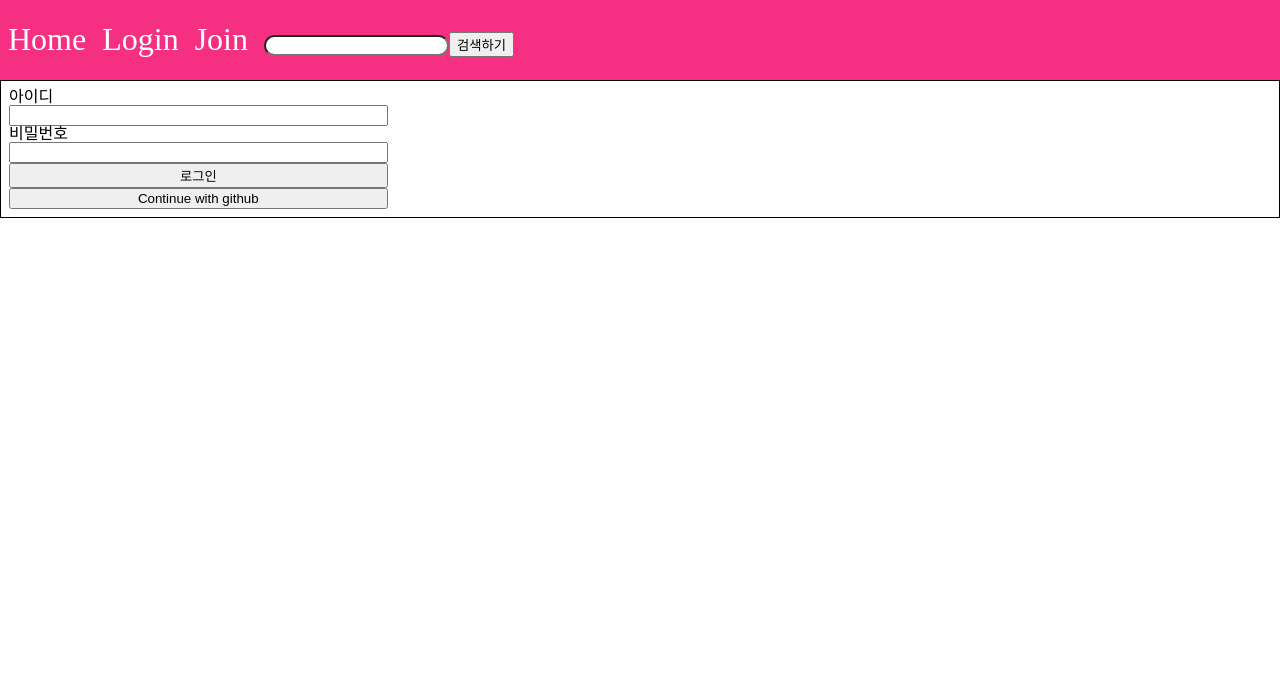
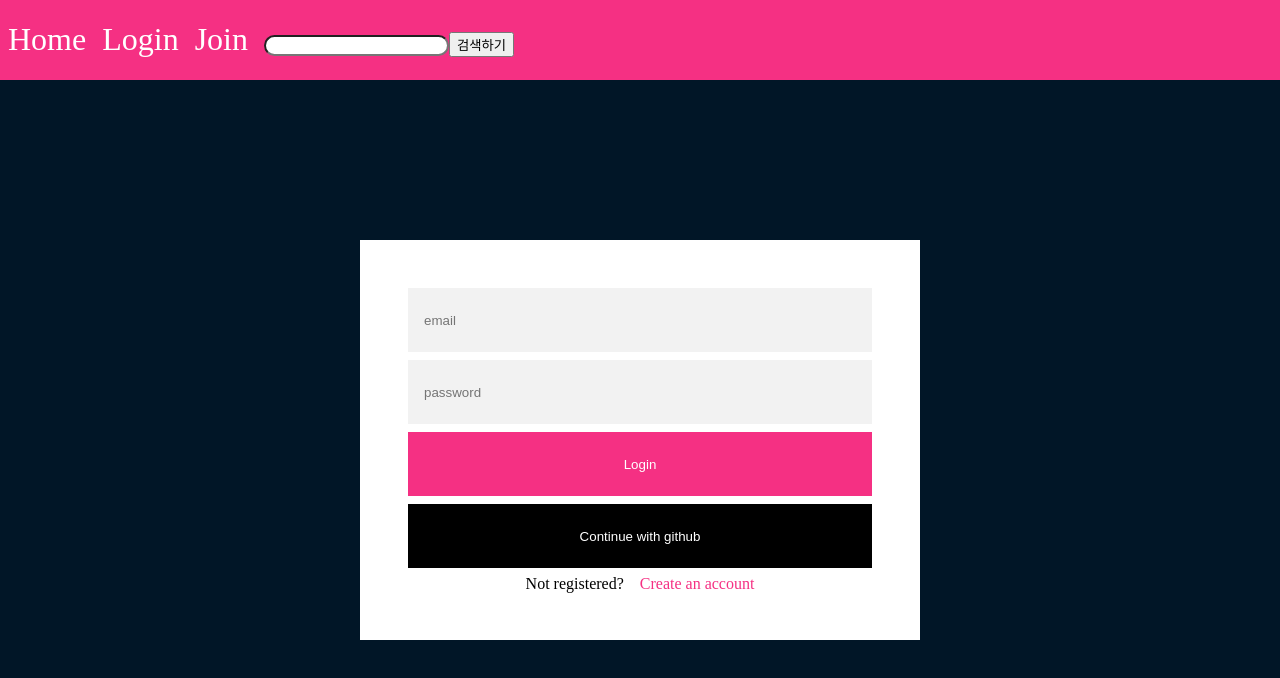
Before and after one commit to dudwns0921/my-youtube_front, a React (Create React App) app: page /login in a window 1280 px wide. Shown: the top 678 px of the page. Built offline with nearby package versions, Linux system fonts and the light colour scheme.

Commit message:
Add style: Login and Join Page

```diff
--- a/src/App.js
+++ b/src/App.js
@@ -3,21 +3,27 @@ import { Outlet, useLocation } from 'react-router-dom'
 import styled from 'styled-components'
 import NavBar from './components/NavBar'
 
+const Container = styled.div`
+  display: grid;
+  height: 100vh;
+  grid-template-rows: 1fr 9fr;
+`
+
 const Content = styled.div`
-  border: 1px solid black;
   padding: 0.5rem;
   display: flex;
+  background-color: #011627;
 `
 
 function App() {
   const location = useLocation()
   return (
-    <div>
+    <Container>
       <NavBar />
       <Content>
         <Outlet key={location.key} />
       </Content>
-    </div>
+    </Container>
   )
 }
 
--- a/src/components/NavBar.js
+++ b/src/components/NavBar.js
@@ -9,7 +9,7 @@ import { remove } from '../redux/slicer/userDataSlice'
 
 const Container = styled.div`
   display: flex;
-  height: 5rem;
+  min-height: 5rem;
   align-items: center;
   background-color: var(--app-main-color);
   min-width: var(--app-min-width);
--- a/src/index.js
+++ b/src/index.js
@@ -23,7 +23,7 @@ import { Provider } from 'react-redux'
 import store from './redux/store'
 
 const GlobalStyles = createGlobalStyle`
-  *{
+  * {
     box-sizing: border-box;
   }
   :root {
--- a/src/pages/Join.js
+++ b/src/pages/Join.js
@@ -3,12 +3,46 @@ import styled from 'styled-components'
 import { joinUser } from '../axios/axios'
 import { useNavigate } from 'react-router-dom'
 
+const Container = styled.div`
+  display: flex;
+  width: 100%;
+  height: 100%;
+  justify-content: center;
+  align-items: center;
+`
 const StyledForm = styled.form`
   display: flex;
   flex-direction: column;
+  justify-content: space-between;
   width: 30%;
+  min-width: 35rem;
+  min-height: 30rem;
+  background-color: white;
+  padding: 3rem;
+  input {
+    padding: 1rem;
+    border: none;
+    background-color: #f2f2f2;
+    height: 4rem;
+    margin-bottom: 1rem;
+    &:focus {
+      outline: none;
+    }
+  }
+  button {
+    color: white;
+    border: none;
+    cursor: pointer;
+    height: 4rem;
+    background-color: var(--app-main-color);
+    &:disabled {
+      opacity: 0.2;
+    }
+  }
+  p {
+    margin-bottom: 1rem;
+  }
 `
-
 function Join() {
   const navigate = useNavigate()
   const [email, setEmail] = useState('')
@@ -40,38 +74,35 @@ function Join() {
     }
   }, [password, confirmPassword])
   return (
+    <Container>
       <StyledForm onSubmit={handleSubmit}>
-      <label htmlFor="id">이메일</label>
         <input
-        id="id"
           type="text"
+          placeholder="email"
           required
           onChange={(e) => {
             setEmail(e.target.value)
           }}
         />
-      <label htmlFor="username">닉네임</label>
         <input
-        id="username"
           type="text"
+          placeholder="username"
           required
           onChange={(e) => {
             setUsername(e.target.value)
           }}
         />
-      <label htmlFor="password">비밀번호</label>
         <input
-        id="password"
           type="password"
+          placeholder="password"
           required
           onChange={(e) => {
             setPassword(e.target.value)
           }}
         />
-      <label htmlFor="confirmPassword">비밀번호 획인</label>
         <input
-        id="confirmPassword"
           type="password"
+          placeholder="password confirm"
           required
           onChange={(e) => {
             setConfirmPassword(e.target.value)
@@ -83,9 +114,10 @@ function Join() {
           <p style={{ color: 'red' }}>비밀번호가 일치하지 않습니다.</p>
         )}
         <button disabled={isPasswordConfirmed ? false : true} type="submit">
-        회원가입
+          Join
         </button>
       </StyledForm>
+    </Container>
   )
 }
 
--- a/src/pages/Login.js
+++ b/src/pages/Login.js
@@ -2,7 +2,7 @@ import React, { useState } from 'react'
 import { useDispatch } from 'react-redux'
 import { login } from '../redux/slicer/isLoginSlice'
 import { insert } from '../redux/slicer/userDataSlice'
-import { useNavigate } from 'react-router-dom'
+import { useNavigate, Link } from 'react-router-dom'
 import styled from 'styled-components'
 import { loginUser } from '../axios/axios'
 import {
@@ -11,14 +11,61 @@ import {
   saveUserToCookie,
 } from '../utils/cookie'
 
+const Container = styled.div`
+  display: flex;
+  width: 100%;
+  height: 100%;
+  justify-content: center;
+  align-items: center;
+`
 const StyledForm = styled.form`
   display: flex;
   flex-direction: column;
+  justify-content: space-between;
+  padding: 3rem;
   width: 30%;
+  height: 50%;
+  min-width: 35rem;
+  min-height: 25rem;
+  background-color: white;
+  input {
+    padding: 1rem;
+    border: none;
+    background-color: #f2f2f2;
+    height: 4rem;
+    &:focus {
+      outline: none;
+    }
+  }
+  span {
+    display: flex;
+    justify-content: center;
+    a {
+      text-decoration: none;
+      color: var(--app-main-color);
+      margin-left: 1rem;
+    }
+  }
+`
+
+const BtnContainer = styled.div`
+  display: flex;
+  flex-direction: column;
   button {
+    color: white;
+    border: none;
+    cursor: pointer;
+    height: 4rem;
     a {
       text-decoration: none;
       color: black;
+    }
+    &:nth-child(1) {
+      background-color: var(--app-main-color);
+      margin-bottom: 0.5rem;
+    }
+    &:nth-child(2) {
+      background-color: black;
     }
   }
 `
@@ -56,28 +103,33 @@ function Login() {
     }
   }
   return (
+    <Container>
       <StyledForm onSubmit={handleSubmit}>
-      <label htmlFor="email">아이디</label>
         <input
-        id="email"
           type="text"
+          placeholder="email"
           onChange={(e) => {
             setId(e.target.value)
           }}
         />
-      <label htmlFor="password">비밀번호</label>
         <input
-        id="password"
           type="password"
+          placeholder="password"
           onChange={(e) => {
             setPassword(e.target.value)
           }}
         />
-      <button type="submit">로그인</button>
+        <BtnContainer>
+          <button type="submit">Login</button>
           <button type="button" onClick={handleGithubLogin}>
             Continue with github
           </button>
+        </BtnContainer>
+        <span>
+          Not registered? <Link to="/join">Create an account</Link>
+        </span>
       </StyledForm>
+    </Container>
   )
 }
 
```
Lines whose indentation alone changed are shown as unchanged.
